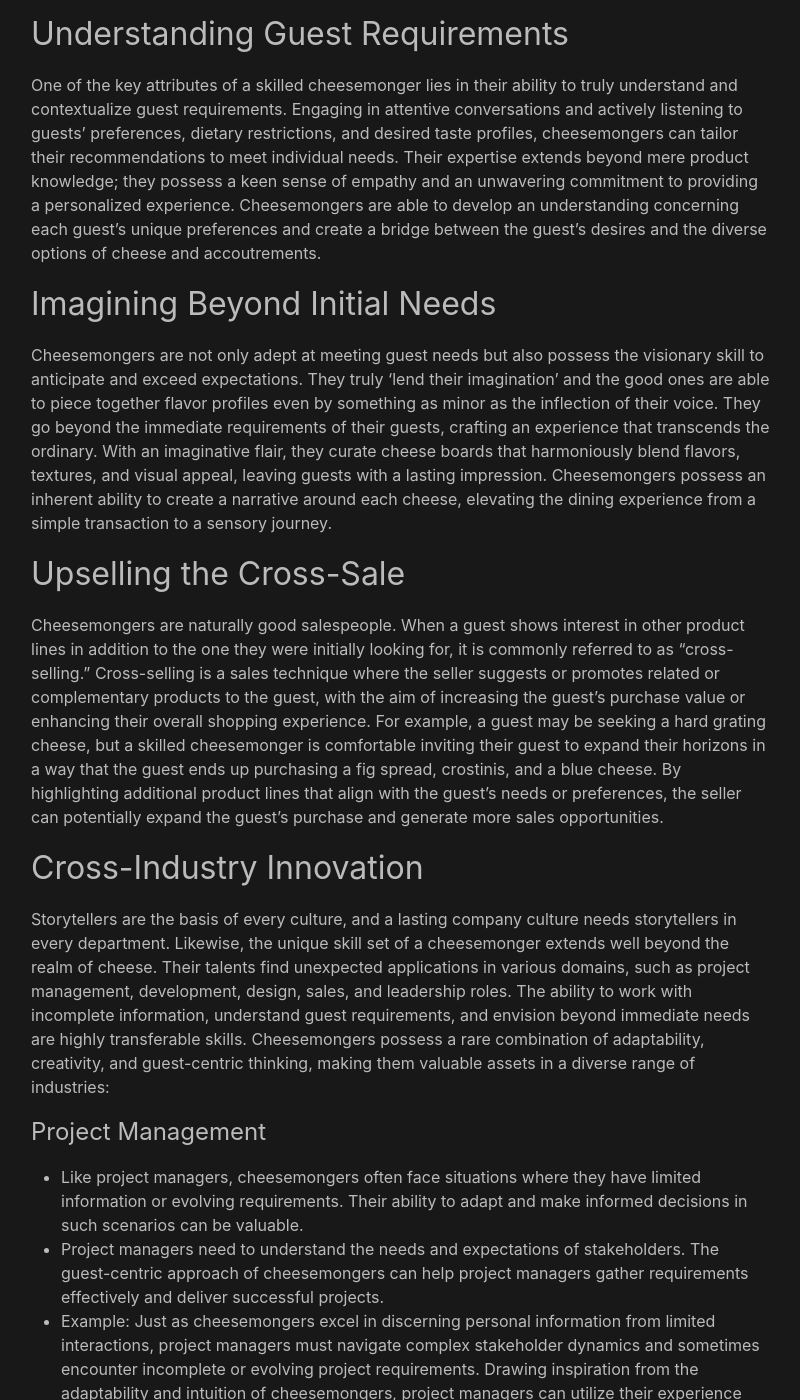
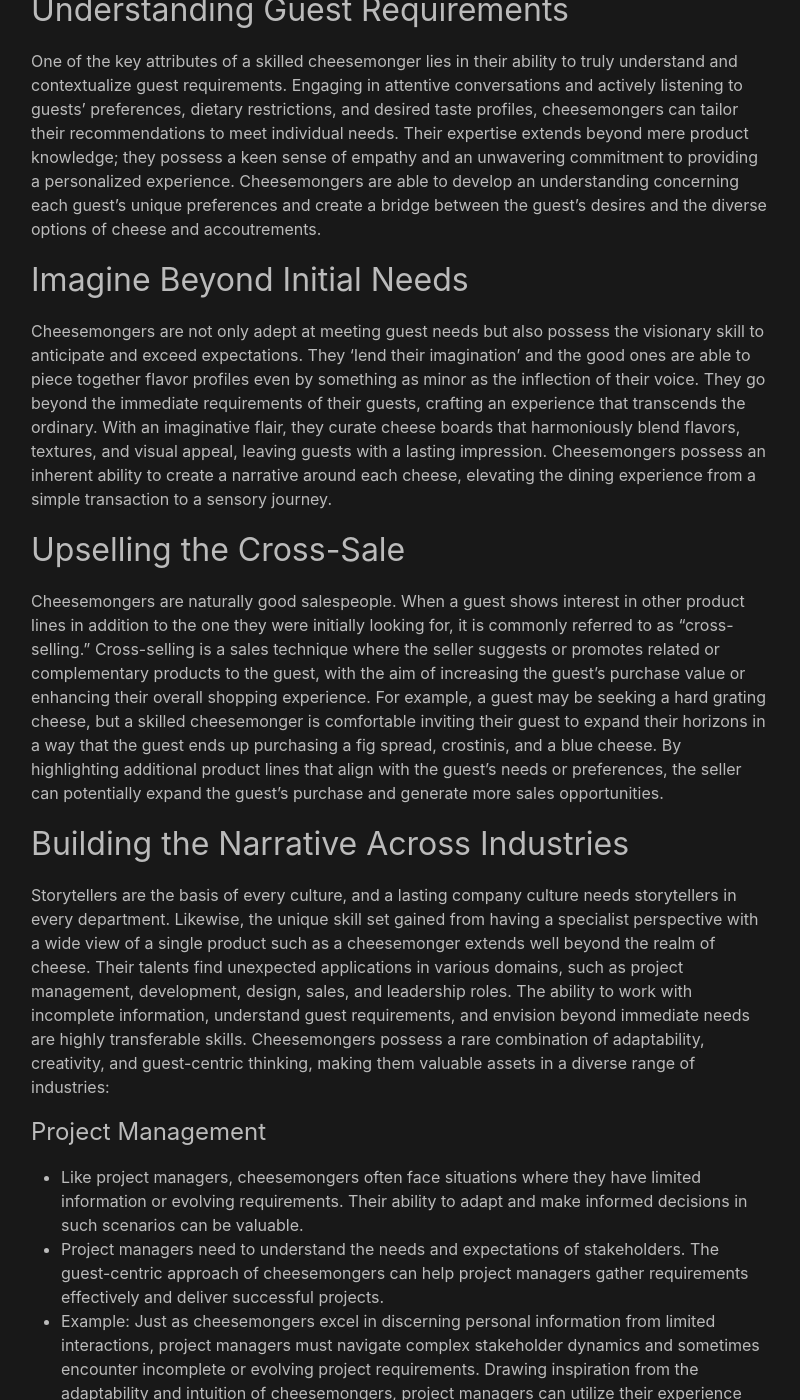
Before and after one commit to psibir/psibir.github.io, a Jekyll site: the page built from _posts/2023-05-31-What Cheesemongers Bring To The Table.md, in a window 1280 px wide and 1400 px high, scrolled down 845 px. Shown: the whole window, without its empty margins (239-1039 px from the left). Built offline with Jekyll 4.4.1, drawn with Linux system fonts in a browser that asks for light colours; a script that is not in the unit is left out; comment, search, counter and statistics services are not loaded; some of the changed text lies outside the part shown.

Commit message:
Update 2023-05-31-What Cheesemongers Bring To The Table.md

```diff
--- a/_posts/2023-05-31-What Cheesemongers Bring To The Table.md
+++ b/_posts/2023-05-31-What Cheesemongers Bring To The Table.md
@@ -18,17 +18,17 @@ Cheesemongers are masterful in their ability to work with incomplete information
 
 One of the key attributes of a skilled cheesemonger lies in their ability to truly understand and contextualize guest requirements. Engaging in attentive conversations and actively listening to guests' preferences, dietary restrictions, and desired taste profiles, cheesemongers can tailor their recommendations to meet individual needs. Their expertise extends beyond mere product knowledge; they possess a keen sense of empathy and an unwavering commitment to providing a personalized experience. Cheesemongers are able to develop an understanding concerning each guest's unique preferences and create a bridge between the guest's desires and the diverse options of cheese and accoutrements.
 
-# Imagining Beyond Initial Needs
+# Imagine Beyond Initial Needs
 
-Cheesemongers are not only adept at meeting guest needs but also possess the visionary skill to anticipate and exceed expectations. They truly ‘lend their imagination’ and the good ones are able to piece together flavor profiles even by something as minor as the inflection of their voice. They go beyond the immediate requirements of their guests, crafting an experience that transcends the ordinary. With an imaginative flair, they curate cheese boards that harmoniously blend flavors, textures, and visual appeal, leaving guests with a lasting impression. Cheesemongers possess an inherent ability to create a narrative around each cheese, elevating the dining experience from a simple transaction to a sensory journey.
+Cheesemongers are not only adept at meeting guest needs but also possess the visionary skill to anticipate and exceed expectations. They ‘lend their imagination’ and the good ones are able to piece together flavor profiles even by something as minor as the inflection of their voice. They go beyond the immediate requirements of their guests, crafting an experience that transcends the ordinary. With an imaginative flair, they curate cheese boards that harmoniously blend flavors, textures, and visual appeal, leaving guests with a lasting impression. Cheesemongers possess an inherent ability to create a narrative around each cheese, elevating the dining experience from a simple transaction to a sensory journey.
 
 # Upselling the Cross-Sale
 
 Cheesemongers are naturally good salespeople. When a guest shows interest in other product lines in addition to the one they were initially looking for, it is commonly referred to as "cross-selling." Cross-selling is a sales technique where the seller suggests or promotes related or complementary products to the guest, with the aim of increasing the guest's purchase value or enhancing their overall shopping experience. For example, a guest may be seeking a hard grating cheese, but a skilled cheesemonger is comfortable inviting their guest to expand their horizons in a way that the guest ends up purchasing a fig spread, crostinis, and a blue cheese. By highlighting additional product lines that align with the guest's needs or preferences, the seller can potentially expand the guest's purchase and generate more sales opportunities.
 
-# Cross-Industry Innovation
+# Building the Narrative Across Industries
 
-Storytellers are the basis of every culture, and a lasting company culture needs storytellers in every department. Likewise, the unique skill set of a cheesemonger extends well beyond the realm of cheese. Their talents find unexpected applications in various domains, such as project management, development, design, sales, and leadership roles. The ability to work with incomplete information, understand guest requirements, and envision beyond immediate needs are highly transferable skills. Cheesemongers possess a rare combination of adaptability, creativity, and guest-centric thinking, making them valuable assets in a diverse range of industries:
+Storytellers are the basis of every culture, and a lasting company culture needs storytellers in every department. Likewise, the unique skill set gained from having a specialist perspective with a wide view of a single product such as a cheesemonger extends well beyond the realm of cheese. Their talents find unexpected applications in various domains, such as project management, development, design, sales, and leadership roles. The ability to work with incomplete information, understand guest requirements, and envision beyond immediate needs are highly transferable skills. Cheesemongers possess a rare combination of adaptability, creativity, and guest-centric thinking, making them valuable assets in a diverse range of industries:
 
 ## Project Management
 
```
Also changed, not shown: other parts of _posts/2023-05-31-What Cheesemongers Bring To The Table.md (+2 -2 lines).
